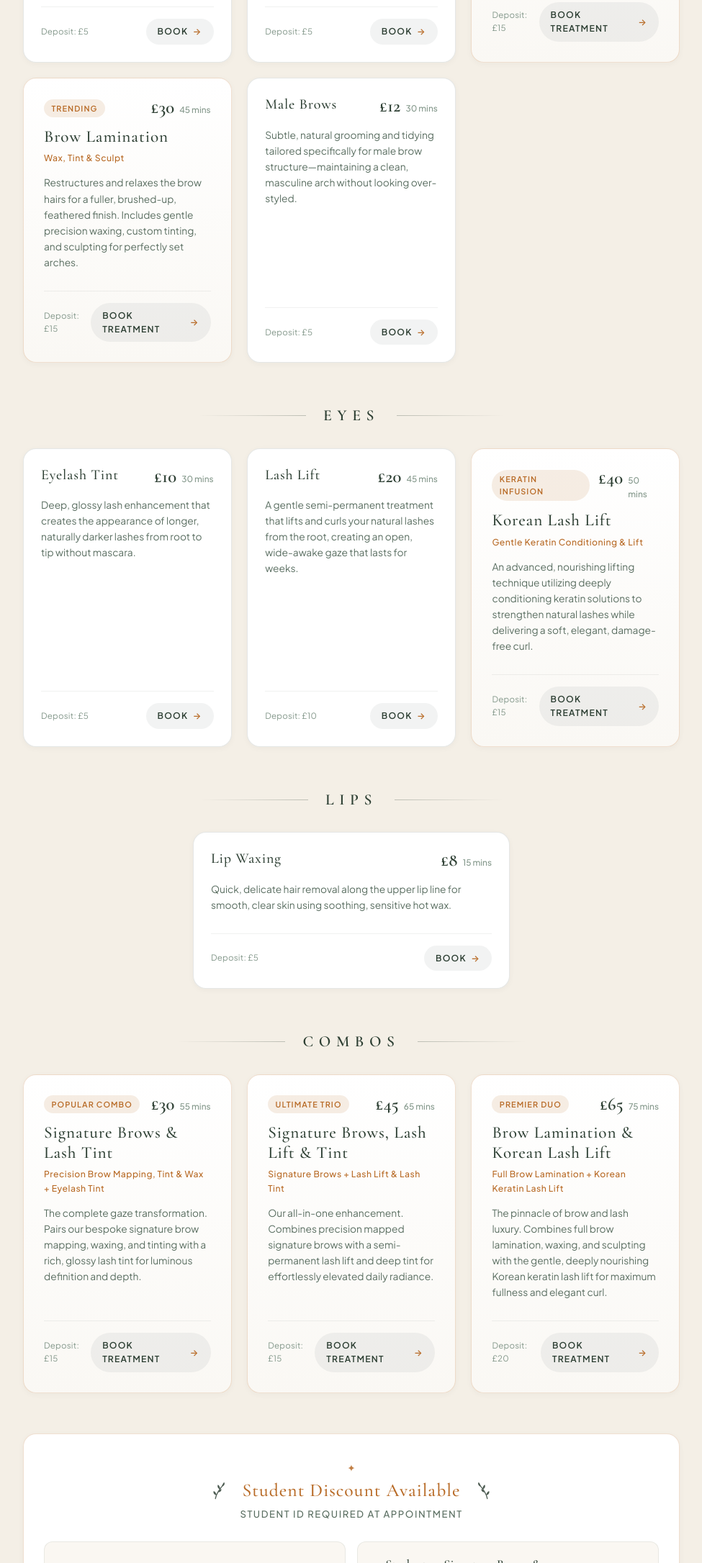
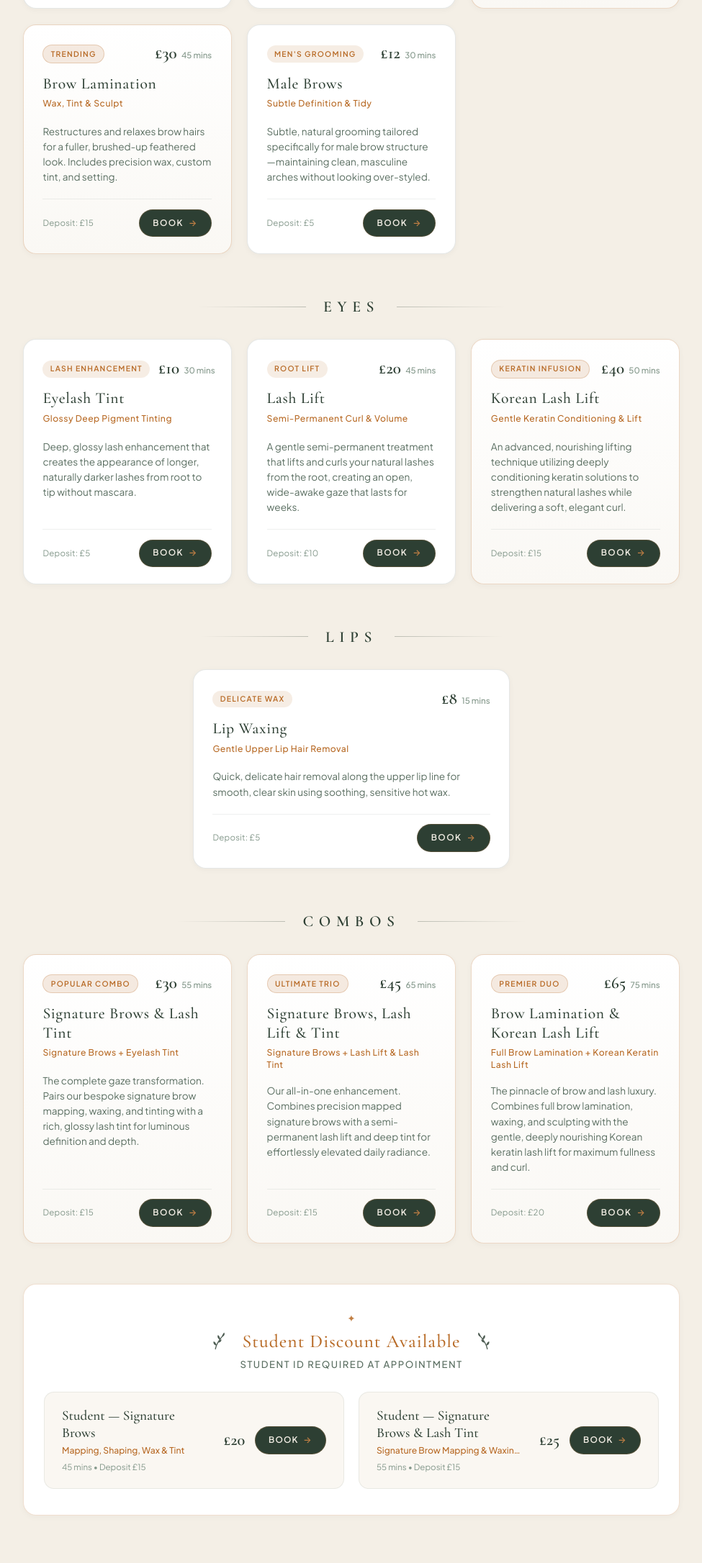
Before and after one commit to simonthehunter/glowandember, a plain HTML site: page index.html in a window 1280 px wide. Shown: the part 1374-3546 px from the top of the page at 72% size, without its empty margins (152-1127 px from the left). Drawn offline with nearby package versions, Linux system fonts and the light colour scheme.

Commit message:
Standardize card anatomy, vertical rhythm, and student banner layout across all menu items

```diff
--- a/assets/css/style.css
+++ b/assets/css/style.css
@@ -479,73 +479,94 @@ body {
   background: #FFFFFF;
   border: 1px solid var(--color-substrate-border);
   border-radius: 18px;
-  padding: 1.75rem;
+  padding: 1.65rem 1.65rem 1.4rem 1.65rem;
   box-shadow: var(--shadow-sm);
   display: flex;
   flex-direction: column;
   transition: var(--transition);
   position: relative;
+  text-align: left;
 }
 
 .treatment-card:hover {
   transform: translateY(-3px);
-  border-color: rgba(193, 127, 68, 0.35);
+  border-color: rgba(193, 127, 68, 0.4);
   box-shadow: var(--shadow-md);
 }
 
 .featured-card {
-  border: 1px solid rgba(193, 127, 68, 0.25);
+  border: 1px solid rgba(193, 127, 68, 0.3);
   background: linear-gradient(180deg, #FFFFFF 0%, #FAF8F4 100%);
+}
+
+/* Uniform Card Header Anatomy */
+.card-head {
+  display: flex;
+  flex-direction: column;
+  margin-bottom: 0.5rem;
 }
 
 .card-top {
   display: flex;
   align-items: center;
   justify-content: space-between;
-  gap: 0.8rem;
+  gap: 0.75rem;
   margin-bottom: 0.85rem;
+  min-height: 28px;
 }
 
 .treatment-badge {
-  font-size: 0.68rem;
+  font-size: 0.65rem;
   font-weight: 600;
-  letter-spacing: 0.1em;
+  letter-spacing: 0.12em;
   text-transform: uppercase;
   color: var(--color-radiance-deep);
   background: var(--color-radiance-soft);
-  padding: 0.25rem 0.65rem;
+  padding: 0.22rem 0.65rem;
   border-radius: 9999px;
+  display: inline-flex;
+  align-items: center;
+  gap: 0.3rem;
+  white-space: nowrap;
+}
+
+.treatment-badge.featured {
+  background: rgba(193, 127, 68, 0.16);
+  color: var(--color-radiance-deep);
+  border: 1px solid rgba(193, 127, 68, 0.3);
 }
 
 .price-lockup {
   display: flex;
   align-items: baseline;
-  gap: 0.45rem;
+  gap: 0.4rem;
+  flex-shrink: 0;
   margin-left: auto;
 }
 
 .price-lockup .price {
   font-family: var(--font-serif);
-  font-size: 1.55rem;
+  font-size: 1.45rem;
   font-weight: 600;
   color: var(--color-restoration);
   line-height: 1;
 }
 
 .price-lockup .duration {
-  font-size: 0.74rem;
+  font-size: 0.72rem;
   color: var(--color-restoration-subtle);
   font-weight: 500;
+  white-space: nowrap;
 }
 
 .treatment-name {
   font-family: var(--font-serif);
-  font-size: 1.45rem;
+  font-size: 1.35rem;
   font-weight: 500;
   color: var(--color-restoration);
-  letter-spacing: 0.04em;
-  margin-bottom: 0.35rem;
-  line-height: 1.2;
+  letter-spacing: 0.03em;
+  line-height: 1.25;
+  margin: 0 0 0.35rem 0;
 }
 
 .treatment-detail {
@@ -553,75 +574,73 @@ body {
   color: var(--color-radiance-deep);
   font-weight: 500;
   letter-spacing: 0.04em;
-  margin-bottom: 0.85rem;
+  margin: 0 0 0.65rem 0;
+  min-height: 1.15rem;
+  line-height: 1.35;
 }
 
 .treatment-summary {
-  font-size: 0.86rem;
+  font-size: 0.85rem;
   color: var(--color-restoration-muted);
-  line-height: 1.6;
-  margin-bottom: 1.75rem;
+  line-height: 1.55;
+  margin-bottom: 1.25rem;
   flex: 1;
 }
 
+/* Card Footer Lockup */
 .card-footer {
   display: flex;
   align-items: center;
   justify-content: space-between;
-  padding-top: 1rem;
-  border-top: 1px solid rgba(45, 63, 51, 0.07);
+  padding-top: 0.85rem;
+  border-top: 1px solid rgba(45, 63, 51, 0.08);
+  margin-top: auto;
+  gap: 0.5rem;
 }
 
 .deposit-note {
   font-size: 0.72rem;
   color: var(--color-restoration-subtle);
   letter-spacing: 0.02em;
+  white-space: nowrap;
 }
 
 .card-book-btn {
   display: inline-flex;
   align-items: center;
-  gap: 0.4rem;
-  font-size: 0.76rem;
+  justify-content: center;
+  gap: 0.45rem;
+  font-size: 0.74rem;
   font-weight: 600;
-  letter-spacing: 0.1em;
+  letter-spacing: 0.12em;
   text-transform: uppercase;
-  color: var(--color-restoration);
+  color: var(--color-substrate);
+  background-color: var(--color-restoration);
   text-decoration: none;
-  background: rgba(45, 63, 51, 0.06);
-  padding: 0.5rem 1rem;
+  padding: 0.55rem 1.15rem;
   border-radius: 9999px;
+  border: 1px solid rgba(193, 127, 68, 0.25);
   transition: var(--transition);
+  white-space: nowrap;
+  flex-shrink: 0;
 }
 
 .card-book-btn .arrow {
-  color: var(--color-radiance-deep);
+  color: var(--color-radiance);
   transition: transform 0.25s ease;
 }
 
 .card-book-btn:hover {
-  background: var(--color-restoration);
-  color: var(--color-substrate);
+  background-color: var(--color-restoration-light);
+  border-color: var(--color-radiance);
+  box-shadow: 0 4px 14px rgba(45, 63, 51, 0.18);
+  transform: translateY(-1px);
+  color: #FFFFFF;
 }
 
 .card-book-btn:hover .arrow {
-  color: var(--color-substrate);
+  color: #FFFFFF;
   transform: translateX(3px);
-}
-
-/* Individual Essentials Grid (3 Columns) */
-.essentials-grid {
-  display: grid;
-  grid-template-columns: repeat(auto-fit, minmax(260px, 1fr));
-  gap: 1.25rem;
-}
-
-.standard-card {
-  padding: 1.5rem;
-}
-
-.standard-card .treatment-name {
-  font-size: 1.25rem;
 }
 
 /* Student Banner & Items */
@@ -688,71 +707,111 @@ body {
 
 .student-cards-grid {
   display: grid;
-  grid-template-columns: repeat(auto-fit, minmax(280px, 1fr));
-  gap: 1rem;
+  grid-template-columns: repeat(auto-fit, minmax(320px, 1fr));
+  gap: 1.25rem;
 }
 
 .student-item {
   display: flex;
   align-items: center;
   justify-content: space-between;
-  gap: 1rem;
+  gap: 1.25rem;
   background: var(--color-substrate-card);
-  padding: 1.1rem 1.25rem;
-  border-radius: 12px;
+  padding: 1.25rem 1.5rem;
+  border-radius: 14px;
   border: 1px solid rgba(45, 63, 51, 0.08);
+  text-align: left;
+  transition: var(--transition);
+}
+
+.student-item:hover {
+  background: #FFFFFF;
+  border-color: rgba(193, 127, 68, 0.3);
+  box-shadow: 0 4px 16px rgba(45, 63, 51, 0.06);
+}
+
+.student-item-main {
+  text-align: left;
+  flex: 1;
+  min-width: 0;
 }
 
 .student-item-title {
   font-family: var(--font-serif);
-  font-size: 1.15rem;
+  font-size: 1.2rem;
   font-weight: 500;
   color: var(--color-restoration);
+  line-height: 1.25;
+  margin-bottom: 0.2rem;
 }
 
 .student-item-sub {
-  font-size: 0.74rem;
+  font-size: 0.76rem;
   color: var(--color-radiance-deep);
   font-weight: 500;
   display: block;
-  margin: 0.15rem 0 0.2rem 0;
+  margin-bottom: 0.25rem;
+  white-space: nowrap;
+  overflow: hidden;
+  text-overflow: ellipsis;
 }
 
 .student-item-meta {
   font-size: 0.72rem;
   color: var(--color-restoration-subtle);
   display: block;
+  white-space: nowrap;
 }
 
 .student-item-action {
   display: flex;
   align-items: center;
-  gap: 0.75rem;
+  gap: 0.85rem;
+  flex-shrink: 0;
 }
 
 .student-price {
   font-family: var(--font-serif);
-  font-size: 1.35rem;
+  font-size: 1.4rem;
   font-weight: 600;
   color: var(--color-restoration);
+  line-height: 1;
 }
 
 .student-btn {
   font-size: 0.74rem;
   font-weight: 600;
-  letter-spacing: 0.08em;
+  letter-spacing: 0.1em;
   text-transform: uppercase;
   color: var(--color-substrate);
   background: var(--color-restoration);
-  padding: 0.45rem 0.9rem;
+  padding: 0.55rem 1.15rem;
   border-radius: 9999px;
   text-decoration: none;
+  border: 1px solid rgba(193, 127, 68, 0.25);
   transition: var(--transition);
+  white-space: nowrap;
+  display: inline-flex;
+  align-items: center;
+  gap: 0.4rem;
+}
+
+.student-btn .arrow {
+  color: var(--color-radiance);
+  transition: transform 0.25s ease;
 }
 
 .student-btn:hover {
   background: var(--color-restoration-light);
+  border-color: var(--color-radiance);
+  box-shadow: 0 4px 14px rgba(45, 63, 51, 0.18);
   transform: translateY(-1px);
+  color: #FFFFFF;
+}
+
+.student-btn:hover .arrow {
+  color: #FFFFFF;
+  transform: translateX(3px);
 }
 
 /* ==========================================================================
--- a/index.html
+++ b/index.html
@@ -20,7 +20,7 @@
   <link rel="preconnect" href="https://fonts.gstatic.com" crossorigin>
   <link href="https://fonts.googleapis.com/css2?family=Cormorant+Garamond:ital,wght@0,400;0,500;0,600;1,400;1,500&family=Plus+Jakarta+Sans:wght@300;400;500;600&display=swap" rel="stylesheet">
 
-  <link rel="stylesheet" href="assets/css/style.css?v=7">
+  <link rel="stylesheet" href="assets/css/style.css?v=8">
 </head>
 <body>
   <!-- Ambient Warm Canvas Background -->
@@ -115,16 +115,20 @@
 
         <div class="category-cards-grid">
           <!-- Eyebrow Wax -->
-          <article class="treatment-card standard-card">
+          <article class="treatment-card">
+            <div class="card-head">
               <div class="card-top">
-              <h4 class="treatment-name">Eyebrow Wax</h4>
+                <span class="treatment-badge">Precision Wax</span>
                 <div class="price-lockup">
                   <span class="price">&pound;10</span>
                   <span class="duration">30 mins</span>
                 </div>
               </div>
+              <h4 class="treatment-name">Eyebrow Wax</h4>
+              <p class="treatment-detail">Gentle Hot Wax Shaping &amp; Tidy</p>
+            </div>
             <p class="treatment-summary">
-              Clean, tidy, and define your natural brow shape with gentle, skin-friendly hot waxing.
+              Clean, tidy, and define your natural brow shape with gentle, skin-friendly hot waxing and a soothing botanical finish.
             </p>
             <div class="card-footer">
               <span class="deposit-note">Deposit: &pound;5</span>
@@ -141,16 +145,20 @@
           </article>
 
           <!-- Eyebrow Tint -->
-          <article class="treatment-card standard-card">
+          <article class="treatment-card">
+            <div class="card-head">
               <div class="card-top">
-              <h4 class="treatment-name">Eyebrow Tint</h4>
+                <span class="treatment-badge">Custom Colour</span>
                 <div class="price-lockup">
                   <span class="price">&pound;10</span>
                   <span class="duration">30 mins</span>
                 </div>
               </div>
+              <h4 class="treatment-name">Eyebrow Tint</h4>
+              <p class="treatment-detail">Tailored Pigment Depth &amp; Tone</p>
+            </div>
             <p class="treatment-summary">
-              Custom-blended tint formulated to enrich brow depth, fill lighter hairs, and add natural fullness.
+              Custom-blended tint formulated to enrich brow depth, fill lighter hairs, and enhance natural arch fullness.
             </p>
             <div class="card-footer">
               <span class="deposit-note">Deposit: &pound;5</span>
@@ -168,8 +176,9 @@
 
           <!-- Signature Brows (Featured) -->
           <article class="treatment-card featured-card">
+            <div class="card-head">
               <div class="card-top">
-              <span class="treatment-badge">Signature Treatment</span>
+                <span class="treatment-badge featured">Signature Treatment</span>
                 <div class="price-lockup">
                   <span class="price">&pound;25</span>
                   <span class="duration">45 mins</span>
@@ -177,8 +186,9 @@
               </div>
               <h4 class="treatment-name">Signature Brows</h4>
               <p class="treatment-detail">Mapping, Shaping, Wax &amp; Tint</p>
+            </div>
             <p class="treatment-summary">
-              A bespoke arch restoration. Includes meticulous brow mapping to balance your natural symmetry, customized pigment formulation, gentle waxing, and precision shaping for effortless definition.
+              Our bespoke arch restoration. Includes tailored facial mapping for natural symmetry, custom pigment tinting, precision waxing, and sculpting.
             </p>
             <div class="card-footer">
               <span class="deposit-note">Deposit: &pound;15</span>
@@ -188,7 +198,7 @@
                 target="_blank"
                 rel="noopener noreferrer"
               >
-                <span>Book Treatment</span>
+                <span>Book</span>
                 <span class="arrow">&rarr;</span>
               </a>
             </div>
@@ -196,8 +206,9 @@
 
           <!-- Brow Lamination (Featured) -->
           <article class="treatment-card featured-card">
+            <div class="card-head">
               <div class="card-top">
-              <span class="treatment-badge">Trending</span>
+                <span class="treatment-badge featured">Trending</span>
                 <div class="price-lockup">
                   <span class="price">&pound;30</span>
                   <span class="duration">45 mins</span>
@@ -205,8 +216,9 @@
               </div>
               <h4 class="treatment-name">Brow Lamination</h4>
               <p class="treatment-detail">Wax, Tint &amp; Sculpt</p>
+            </div>
             <p class="treatment-summary">
-              Restructures and relaxes the brow hairs for a fuller, brushed-up, feathered finish. Includes gentle precision waxing, custom tinting, and sculpting for perfectly set arches.
+              Restructures and relaxes brow hairs for a fuller, brushed-up feathered look. Includes precision wax, custom tint, and setting.
             </p>
             <div class="card-footer">
               <span class="deposit-note">Deposit: &pound;15</span>
@@ -216,23 +228,27 @@
                 target="_blank"
                 rel="noopener noreferrer"
               >
-                <span>Book Treatment</span>
+                <span>Book</span>
                 <span class="arrow">&rarr;</span>
               </a>
             </div>
           </article>
 
           <!-- Male Brows -->
-          <article class="treatment-card standard-card">
+          <article class="treatment-card">
+            <div class="card-head">
               <div class="card-top">
-              <h4 class="treatment-name">Male Brows</h4>
+                <span class="treatment-badge">Men's Grooming</span>
                 <div class="price-lockup">
                   <span class="price">&pound;12</span>
                   <span class="duration">30 mins</span>
                 </div>
               </div>
+              <h4 class="treatment-name">Male Brows</h4>
+              <p class="treatment-detail">Subtle Definition &amp; Tidy</p>
+            </div>
             <p class="treatment-summary">
-              Subtle, natural grooming and tidying tailored specifically for male brow structure—maintaining a clean, masculine arch without looking over-styled.
+              Subtle, natural grooming tailored specifically for male brow structure—maintaining clean, masculine arches without looking over-styled.
             </p>
             <div class="card-footer">
               <span class="deposit-note">Deposit: &pound;5</span>
@@ -260,13 +276,17 @@
 
         <div class="category-cards-grid">
           <!-- Eyelash Tint -->
-          <article class="treatment-card standard-card">
+          <article class="treatment-card">
+            <div class="card-head">
               <div class="card-top">
-              <h4 class="treatment-name">Eyelash Tint</h4>
+                <span class="treatment-badge">Lash Enhancement</span>
                 <div class="price-lockup">
                   <span class="price">&pound;10</span>
                   <span class="duration">30 mins</span>
                 </div>
+              </div>
+              <h4 class="treatment-name">Eyelash Tint</h4>
+              <p class="treatment-detail">Glossy Deep Pigment Tinting</p>
             </div>
             <p class="treatment-summary">
               Deep, glossy lash enhancement that creates the appearance of longer, naturally darker lashes from root to tip without mascara.
@@ -286,13 +306,17 @@
           </article>
 
           <!-- Lash Lift -->
-          <article class="treatment-card standard-card">
+          <article class="treatment-card">
+            <div class="card-head">
               <div class="card-top">
-              <h4 class="treatment-name">Lash Lift</h4>
+                <span class="treatment-badge">Root Lift</span>
                 <div class="price-lockup">
                   <span class="price">&pound;20</span>
                   <span class="duration">45 mins</span>
                 </div>
+              </div>
+              <h4 class="treatment-name">Lash Lift</h4>
+              <p class="treatment-detail">Semi-Permanent Curl &amp; Volume</p>
             </div>
             <p class="treatment-summary">
               A gentle semi-permanent treatment that lifts and curls your natural lashes from the root, creating an open, wide-awake gaze that lasts for weeks.
@@ -313,8 +337,9 @@
 
           <!-- Korean Lash Lift (Featured) -->
           <article class="treatment-card featured-card">
+            <div class="card-head">
               <div class="card-top">
-              <span class="treatment-badge">Keratin Infusion</span>
+                <span class="treatment-badge featured">Keratin Infusion</span>
                 <div class="price-lockup">
                   <span class="price">&pound;40</span>
                   <span class="duration">50 mins</span>
@@ -322,8 +347,9 @@
               </div>
               <h4 class="treatment-name">Korean Lash Lift</h4>
               <p class="treatment-detail">Gentle Keratin Conditioning &amp; Lift</p>
+            </div>
             <p class="treatment-summary">
-              An advanced, nourishing lifting technique utilizing deeply conditioning keratin solutions to strengthen natural lashes while delivering a soft, elegant, damage-free curl.
+              An advanced, nourishing lifting technique utilizing deeply conditioning keratin solutions to strengthen natural lashes while delivering a soft, elegant curl.
             </p>
             <div class="card-footer">
               <span class="deposit-note">Deposit: &pound;15</span>
@@ -333,7 +359,7 @@
                 target="_blank"
                 rel="noopener noreferrer"
               >
-                <span>Book Treatment</span>
+                <span>Book</span>
                 <span class="arrow">&rarr;</span>
               </a>
             </div>
@@ -351,13 +377,17 @@
 
         <div class="single-card-wrap">
           <!-- Lip Waxing -->
-          <article class="treatment-card standard-card">
+          <article class="treatment-card">
+            <div class="card-head">
               <div class="card-top">
-              <h4 class="treatment-name">Lip Waxing</h4>
+                <span class="treatment-badge">Delicate Wax</span>
                 <div class="price-lockup">
                   <span class="price">&pound;8</span>
                   <span class="duration">15 mins</span>
                 </div>
+              </div>
+              <h4 class="treatment-name">Lip Waxing</h4>
+              <p class="treatment-detail">Gentle Upper Lip Hair Removal</p>
             </div>
             <p class="treatment-summary">
               Quick, delicate hair removal along the upper lip line for smooth, clear skin using soothing, sensitive hot wax.
@@ -387,17 +417,19 @@
         </div>
 
         <div class="category-cards-grid">
-          <!-- Signature Brows & Lash Tint (Capitalization fixed) -->
+          <!-- Signature Brows & Lash Tint -->
           <article class="treatment-card featured-card">
+            <div class="card-head">
               <div class="card-top">
-              <span class="treatment-badge">Popular Combo</span>
+                <span class="treatment-badge featured">Popular Combo</span>
                 <div class="price-lockup">
                   <span class="price">&pound;30</span>
                   <span class="duration">55 mins</span>
                 </div>
               </div>
               <h4 class="treatment-name">Signature Brows &amp; Lash Tint</h4>
-            <p class="treatment-detail">Precision Brow Mapping, Tint &amp; Wax + Eyelash Tint</p>
+              <p class="treatment-detail">Signature Brows + Eyelash Tint</p>
+            </div>
             <p class="treatment-summary">
               The complete gaze transformation. Pairs our bespoke signature brow mapping, waxing, and tinting with a rich, glossy lash tint for luminous definition and depth.
             </p>
@@ -409,7 +441,7 @@
                 target="_blank"
                 rel="noopener noreferrer"
               >
-                <span>Book Treatment</span>
+                <span>Book</span>
                 <span class="arrow">&rarr;</span>
               </a>
             </div>
@@ -417,8 +449,9 @@
 
           <!-- Signature Brows, Lash Lift & Tint -->
           <article class="treatment-card featured-card">
+            <div class="card-head">
               <div class="card-top">
-              <span class="treatment-badge">Ultimate Trio</span>
+                <span class="treatment-badge featured">Ultimate Trio</span>
                 <div class="price-lockup">
                   <span class="price">&pound;45</span>
                   <span class="duration">65 mins</span>
@@ -426,6 +459,7 @@
               </div>
               <h4 class="treatment-name">Signature Brows, Lash Lift &amp; Tint</h4>
               <p class="treatment-detail">Signature Brows + Lash Lift &amp; Lash Tint</p>
+            </div>
             <p class="treatment-summary">
               Our all-in-one enhancement. Combines precision mapped signature brows with a semi-permanent lash lift and deep tint for effortlessly elevated daily radiance.
             </p>
@@ -437,7 +471,7 @@
                 target="_blank"
                 rel="noopener noreferrer"
               >
-                <span>Book Treatment</span>
+                <span>Book</span>
                 <span class="arrow">&rarr;</span>
               </a>
             </div>
@@ -445,8 +479,9 @@
 
           <!-- Brow Lamination & Korean Lash Lift -->
           <article class="treatment-card featured-card">
+            <div class="card-head">
               <div class="card-top">
-              <span class="treatment-badge">Premier Duo</span>
+                <span class="treatment-badge featured">Premier Duo</span>
                 <div class="price-lockup">
                   <span class="price">&pound;65</span>
                   <span class="duration">75 mins</span>
@@ -454,8 +489,9 @@
               </div>
               <h4 class="treatment-name">Brow Lamination &amp; Korean Lash Lift</h4>
               <p class="treatment-detail">Full Brow Lamination + Korean Keratin Lash Lift</p>
+            </div>
             <p class="treatment-summary">
-              The pinnacle of brow and lash luxury. Combines full brow lamination, waxing, and sculpting with the gentle, deeply nourishing Korean keratin lash lift for maximum fullness and elegant curl.
+              The pinnacle of brow and lash luxury. Combines full brow lamination, waxing, and sculpting with the gentle, deeply nourishing Korean keratin lash lift for maximum fullness and curl.
             </p>
             <div class="card-footer">
               <span class="deposit-note">Deposit: &pound;20</span>
@@ -465,7 +501,7 @@
                 target="_blank"
                 rel="noopener noreferrer"
               >
-                <span>Book Treatment</span>
+                <span>Book</span>
                 <span class="arrow">&rarr;</span>
               </a>
             </div>
@@ -513,7 +549,8 @@
                   target="_blank"
                   rel="noopener noreferrer"
                 >
-                  Book &rarr;
+                  <span>Book</span>
+                  <span class="arrow">&rarr;</span>
                 </a>
               </div>
             </div>
@@ -532,7 +569,8 @@
                   target="_blank"
                   rel="noopener noreferrer"
                 >
-                  Book &rarr;
+                  <span>Book</span>
+                  <span class="arrow">&rarr;</span>
                 </a>
               </div>
             </div>
```
Lines whose indentation alone changed are shown as unchanged.
